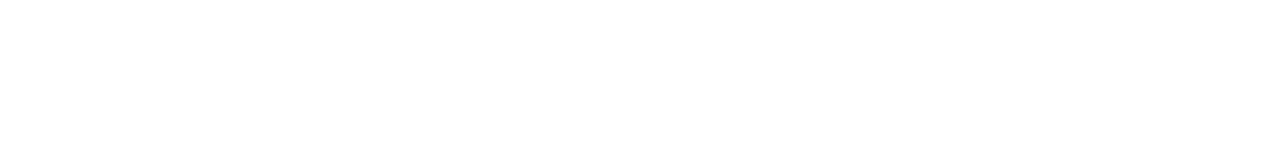
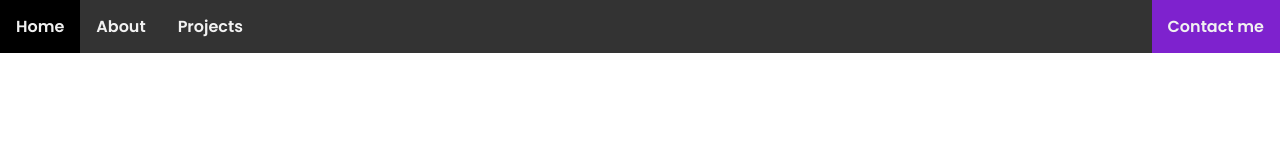
Before and after one commit to SukhithaPr/Portfolio, a plain HTML site: page contact.html in a window 1280 px wide. Drawn offline with Linux system fonts and the light colour scheme; a web font is replaced by a local one.

Commit message:
added the navigation bar to this html files and linked the style sheet

```diff
--- a/contact.html
+++ b/contact.html
@@ -3,9 +3,15 @@
 <head>
     <meta charset="UTF-8">
     <meta name="viewport" content="width=device-width, initial-scale=1.0">
-    <title>Document</title>
+    <title>Contact me</title>
+    <link rel="stylesheet" href="style.css">
 </head>
 <body>
-
+    <div class="navbar">
+        <a href="index.html">Home</a>
+        <a href="about.html">About</a>
+        <a href="projects.html">Projects</a>
+        <a href="contact.html" class="split">Contact me</a>
+    </div>
 </body>
 </html>
```
Also changed, not shown: about.html (+8 -2 lines), projects.html (+8 -2 lines).
